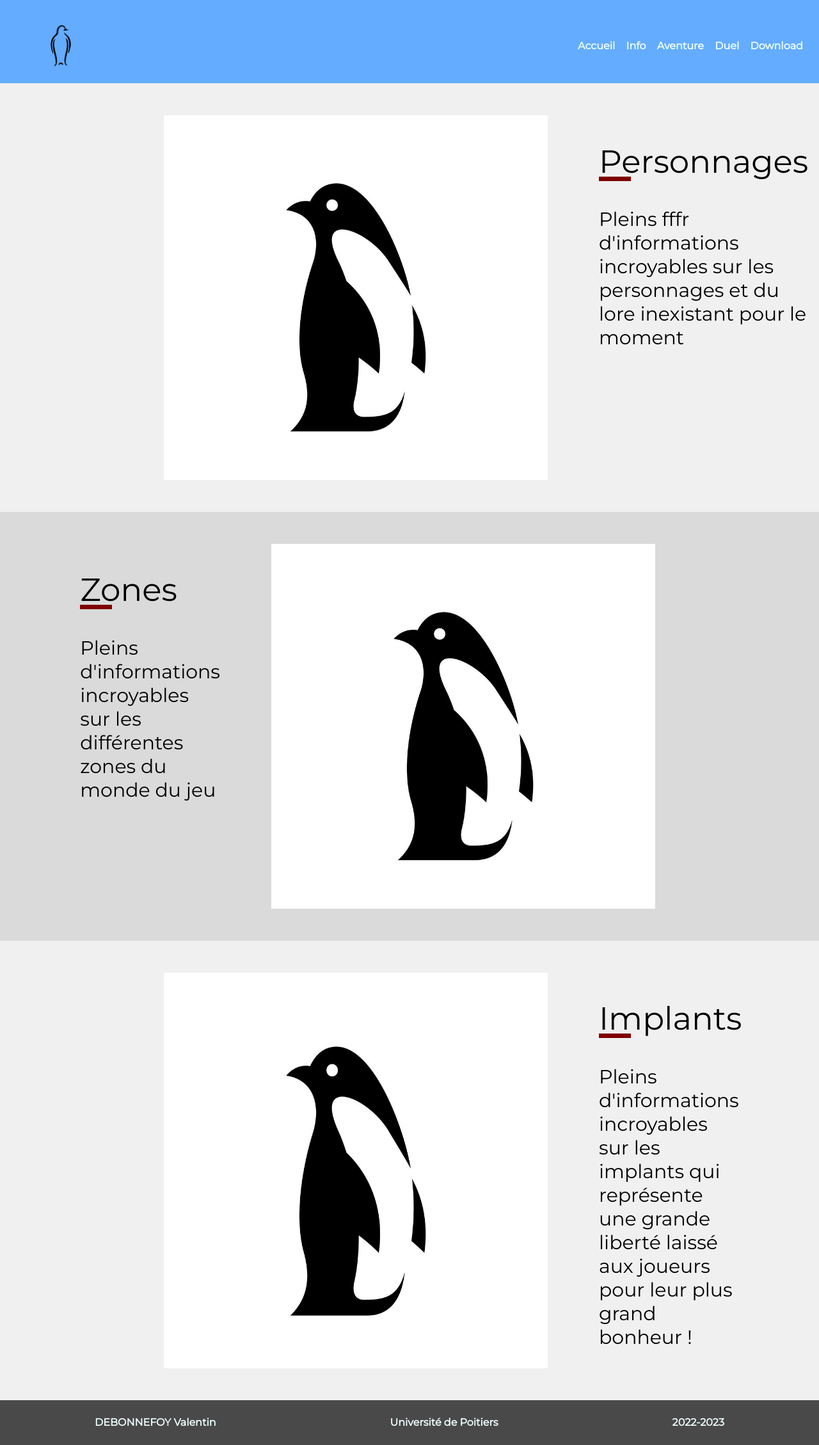
After one commit to Yukigana/CyberProject, a Symfony app: template templates/Overview/Information.html.twig in a window 1280 px wide. The commit adds this page. Shown: the whole page at 64% size. Run offline with Twig, Linux system fonts and the light colour scheme; the template is opened without the code that fills it, so the values that code supplies are empty; some libraries are stand-ins or nearby versions.

Commit message:
maj templates

```diff
--- a/public/css/menu.css
+++ b/public/css/menu.css
@@ -31,7 +31,7 @@ nav.nav {
     display: flex;
     justify-content: space-between;
     list-style: none;
-    width: 400px;
+    width: 500px;
     margin-left: 60%;
 }
 
--- a/templates/Layouts/Menu.html.twig
+++ b/templates/Layouts/Menu.html.twig
@@ -16,8 +16,11 @@
             <img src="image/penguin-logo-2.png" alt="Logo">
             <nav class="nav">
                 <li><a href="{{ path('overview_accueil') }}">Accueil</a></li>
+                <li><a href="{{ path('overview_accueil') }}">Info</a></li>
                 <li><a href="{{ path('overview_aventure') }}">Aventure</a></li>
-                <li><a href="{{ path('overview_aventure') }}">Duel</a></li>
+                <li><a href="{{ path('overview_accueil') }}">Duel</a></li>
+                <li><a href="https://youtu.be/dQw4w9WgXcQ">Download</a></li>
+
             </nav>
 
         </header>
--- /dev/null
+++ b/templates/Overview/Information.html.twig
@@ -0,0 +1,44 @@
+{% extends '/Layouts/Menu.html.twig' %}
+
+
+
+{% block article %}
+    <section class="article">
+        <div class="article-list">
+
+            <div class="right">
+                <div class="article-right">
+                    <img src="image/penguin-logo.jpg" alt="Image Jeu">
+                    <div class="texte-right">
+                        <h1 class="article-title">Personnages</h1>
+                        <p class="article-description">Pleins fffr d'informations incroyables sur les personnages et du lore inexistant pour le moment</p>
+                    </div>
+                </div>
+            </div>
+
+            <div class="left">
+                <div class="article-left">
+                    <div class="texte-left">
+                        <h1 class="article-title">Zones</h1>
+                        <p class="article-description">Pleins d'informations incroyables sur les différentes zones du monde du jeu</p>
+                    </div>
+                    <img src="image/penguin-logo.jpg" alt="Image Jeu">
+                </div>
+            </div>
+
+
+            <a href="{{ path('overview_accueil') }}">
+                <div class="right">
+                <div class="article-right">
+                    <img src="image/penguin-logo.jpg" alt="Image Jeu">
+                    <div class="texte-right">
+                        <h1 class="article-title">Implants</h1>
+                        <p class="article-description">Pleins d'informations incroyables sur les implants qui représente une grande liberté laissé aux joueurs pour leur plus grand bonheur !</p>
+                    </div>
+                </div>
+            </div>
+            </a>
+        </div>
+
+    </section>
+{% endblock %}
```
Also changed, not shown: src/Controller/OverviewController.php (+20 -2 lines), templates/Overview/Duel.html.twig (added, +31 -0 lines), templates/Overview/Accueil.html.twig (line endings or trailing spaces).
